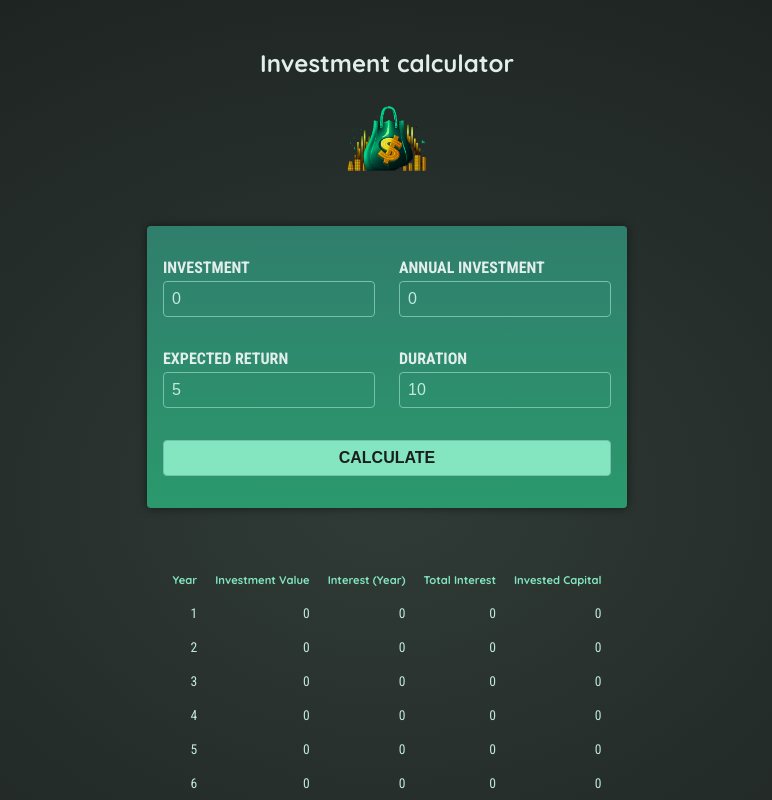
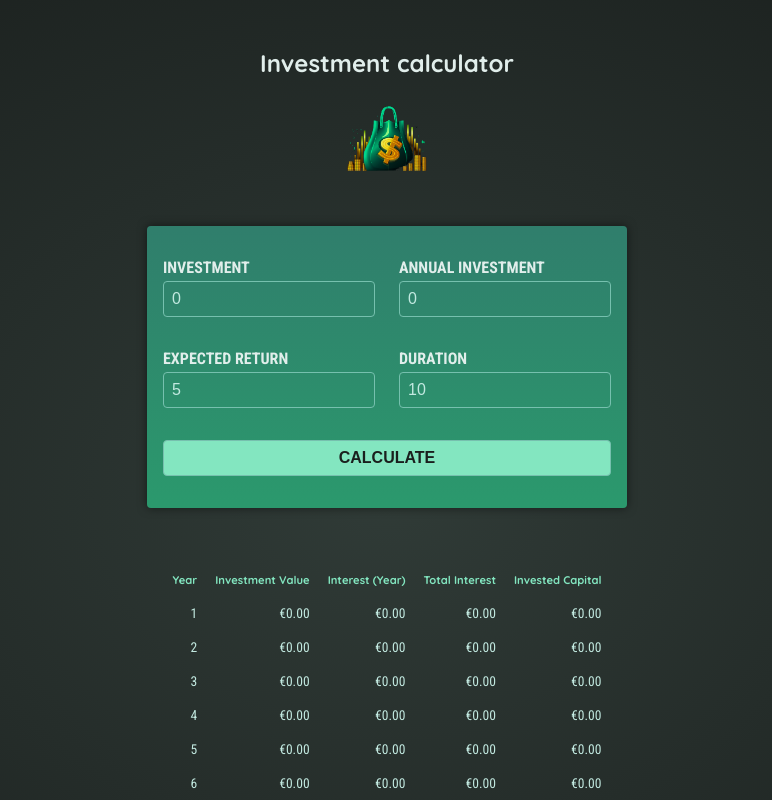
Before and after one commit to furkangurbuz5/04-starting-project, an Angular app: page / in a window 1280 px wide. Both pictures are taken after a click on the button "CALCULATE". Shown: the top 800 px of the page, without its empty margins (253-1025 px from the left). Built offline with nearby package versions, Linux system fonts and the light colour scheme.

Commit message:
Format table output to currency

```diff
--- a/src/app/investment-result/investment-result.component.html
+++ b/src/app/investment-result/investment-result.component.html
@@ -14,11 +14,11 @@
     <tbody>
     @for(result of results; track result.year){
       <tr>
-        <td>{{ result.year }}</td>
-        <td>{{ result.valueEndOfYear }}</td>
-        <td>{{ result.interest }}</td>
-        <td>{{ result.totalInterest }}</td>
-        <td>{{ result.totalAmountInvested }}</td>
+        <td>{{ result.year}}</td>
+        <td>{{ result.valueEndOfYear | currency: 'EUR'}}</td>
+        <td>{{ result.interest | currency: 'EUR'}}</td>
+        <td>{{ result.totalInterest | currency: 'EUR'}}</td>
+        <td>{{ result.totalAmountInvested | currency: 'EUR'}}</td>
       </tr>
     }
     </tbody>
--- a/src/app/investment-result/investment-result.component.ts
+++ b/src/app/investment-result/investment-result.component.ts
@@ -1,9 +1,10 @@
 import {Component, Input} from '@angular/core';
+import {CurrencyPipe} from "@angular/common";
 
 @Component({
   selector: 'app-investment-result',
   standalone: true,
-  imports: [],
+  imports: [CurrencyPipe],
   templateUrl: './investment-result.component.html',
   styleUrl: './investment-result.component.css'
 })
```
